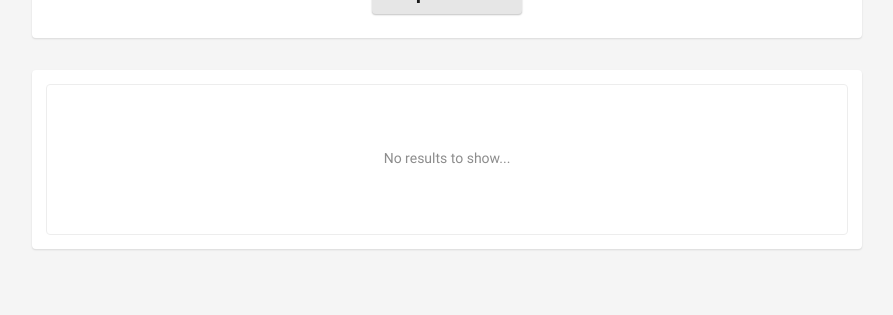
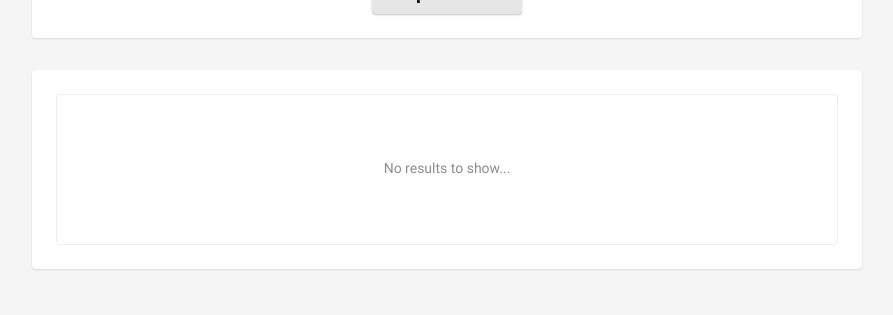
Before and after one commit to leodeslf/abcompact, a React (Vite) app: page / in a window 1280 px wide. Shown: the part 637-952 px from the top of the page, without its empty margins (193-1086 px from the left). Built offline with nearby package versions, Linux system fonts and the light colour scheme.

Commit message:
Make output placeholder's design more consistent.

```diff
--- a/src/sass/_components.scss
+++ b/src/sass/_components.scss
@@ -77,14 +77,11 @@
   padding-inline-start: 1ch;
 }
 
-.output-placeholder {
-  padding: 1rem;
-  p {
-    border-radius: $border-radius;
-    border: 1px solid $grey--light;
-    padding: $distance--extra-large;
-    text-align: center;
-  }
+.output-placeholder p {
+  border-radius: $border-radius;
+  border: 1px solid $grey--light;
+  padding: $distance--extra-large;
+  text-align: center;
 }
 
 .data-td {
```
